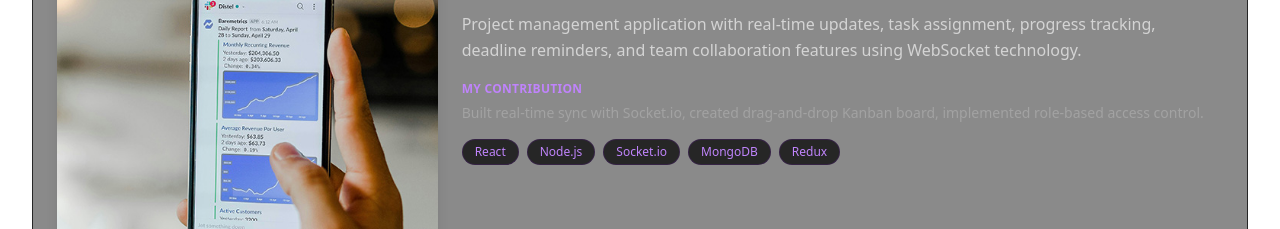
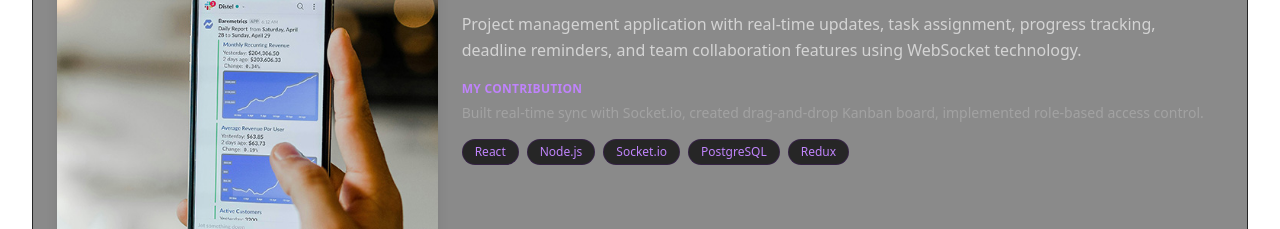
Before and after one commit to utkarsh2338/MyPortfolio, a React (Vite) app: page / in a window 1280 px wide. Shown: the part 4180-4409 px from the top of the page. Built offline with nearby package versions, Linux system fonts and the light colour scheme; a web font is replaced by a local one.

Commit message:
Updated the project 1 section

```diff
--- a/src/constants/index.js
+++ b/src/constants/index.js
@@ -65,9 +65,9 @@ export const PROJECTS = [
     description:
       "Project management application with real-time updates, task assignment, progress tracking, deadline reminders, and team collaboration features using WebSocket technology.",
     contribution: "Built real-time sync with Socket.io, created drag-and-drop Kanban board, implemented role-based access control.",
-    technologies: ["React", "Node.js", "Socket.io", "MongoDB", "Redux"],
+    technologies: ["React", "Node.js", "Socket.io", "PostgreSQL", "Redux"],
     liveDemo: "#",
-    github: "https://github.com/utkarsh2338",
+    github: "https://github.com/utkarsh2338/collab-platform",
   },
   {
     title: "Developer Portfolio with CMS",
```
